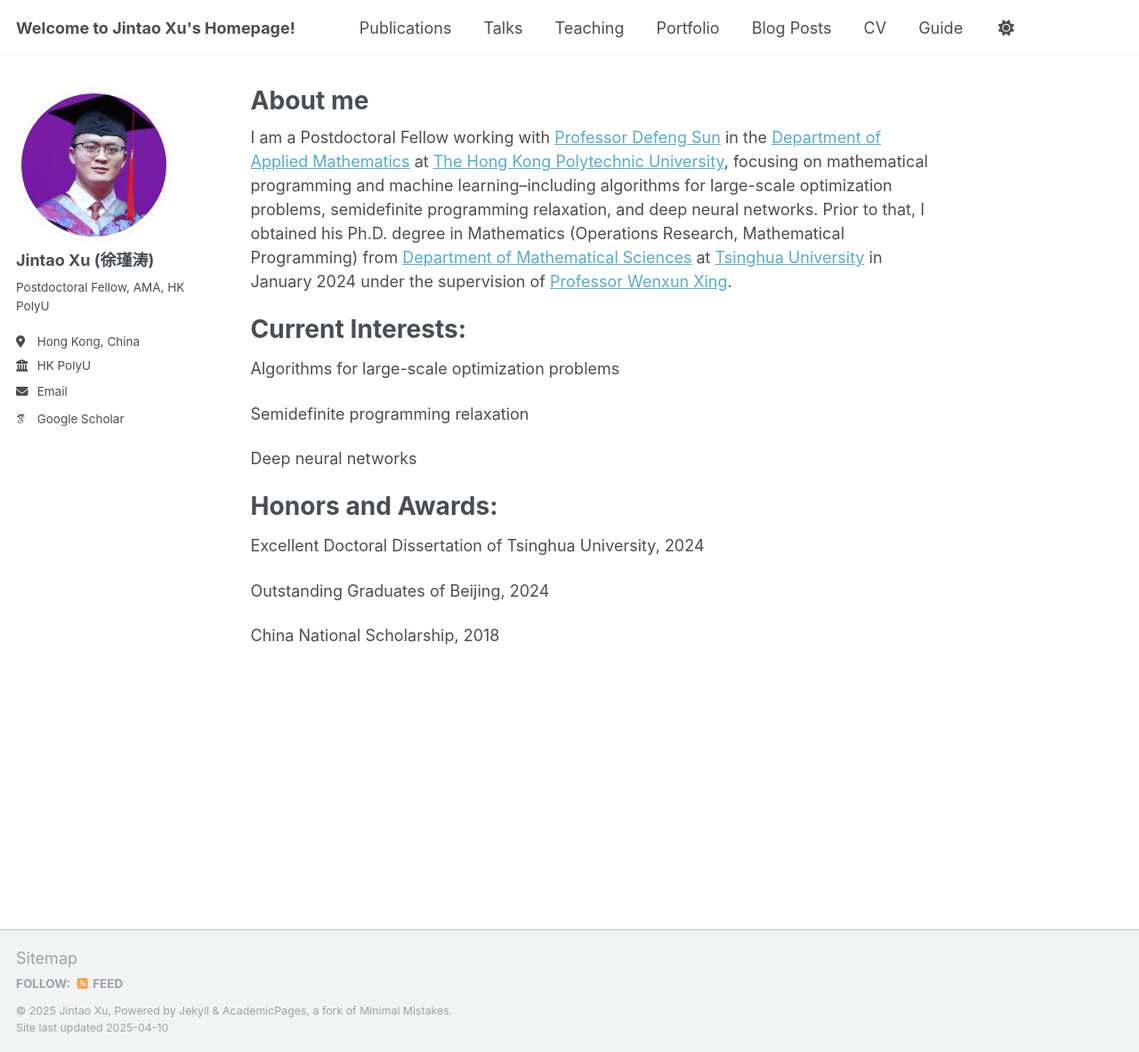
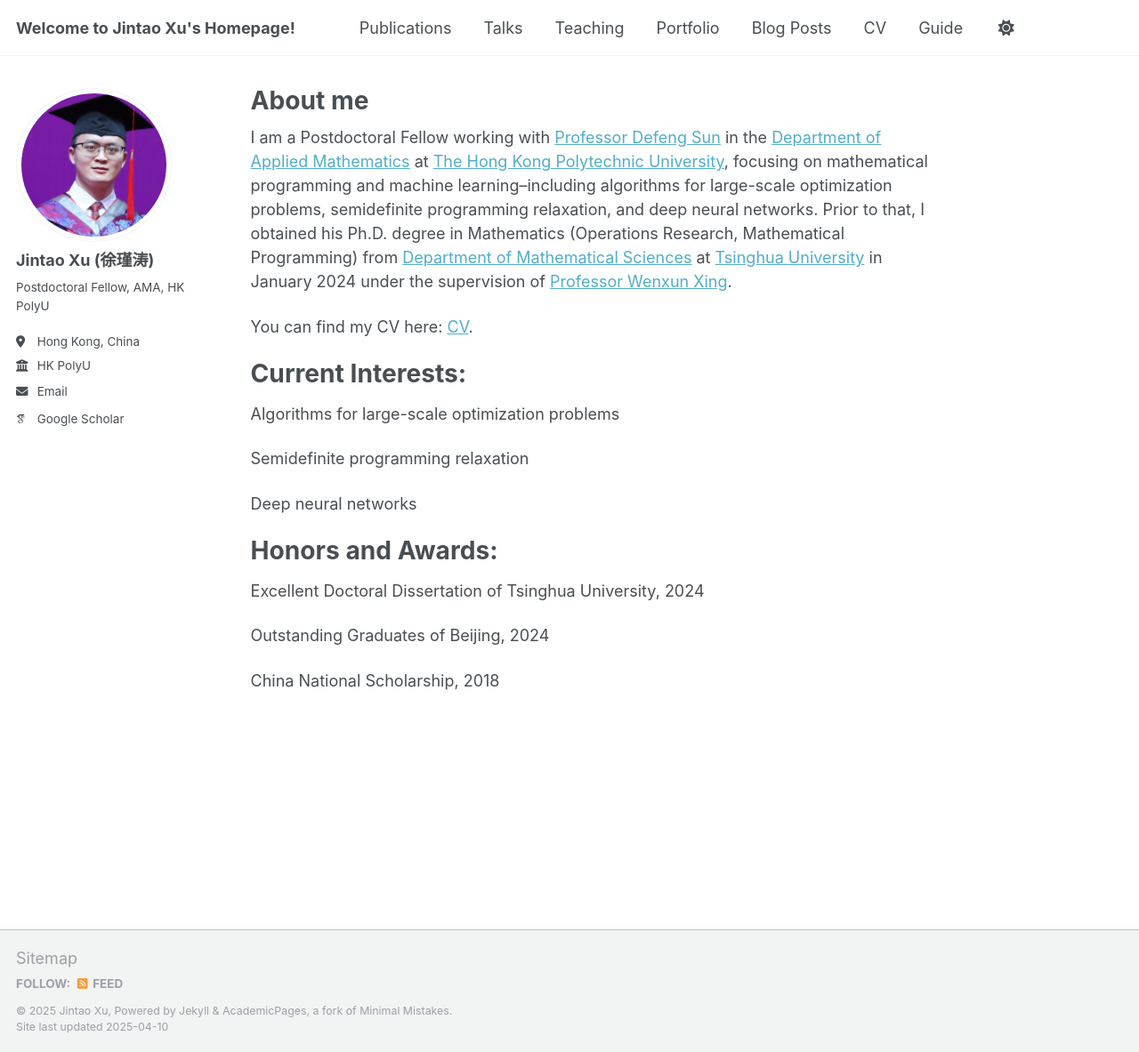
Before and after one commit to JintaoXuMath/JintaoXuMath.github.io, a Jekyll site: the page built from _pages/about.md, in a window 1280 px wide and 1183 px high. Shown: the whole window at 89% size. Built offline with Jekyll 4.4.1, drawn with Linux system fonts in a browser that asks for light colours; some web fonts are replaced.

Commit message:
Update about.md

```diff
--- a/_pages/about.md
+++ b/_pages/about.md
@@ -8,6 +8,8 @@ redirect_from:
 ---
 
 I am a Postdoctoral Fellow working with [Professor Defeng Sun](https://www.polyu.edu.hk/ama/profile/dfsun/) in the [Department of Applied Mathematics](https://www.polyu.edu.hk/ama/) at [The Hong Kong Polytechnic University](https://www.polyu.edu.hk/), focusing on mathematical programming and machine learning–including algorithms for large-scale optimization problems, semidefinite programming relaxation, and deep neural networks. Prior to that, I obtained his Ph.D. degree in Mathematics (Operations Research, Mathematical Programming) from [Department of Mathematical Sciences](https://www.math.tsinghua.edu.cn/) at [Tsinghua University](https://www.tsinghua.edu.cn/) in January 2024 under the supervision of [Professor Wenxun Xing](https://www.genealogy.math.ndsu.nodak.edu/id.php?id=182440).
+
+You can find my CV here: [CV]().
 
 Current Interests:
 ======
```
